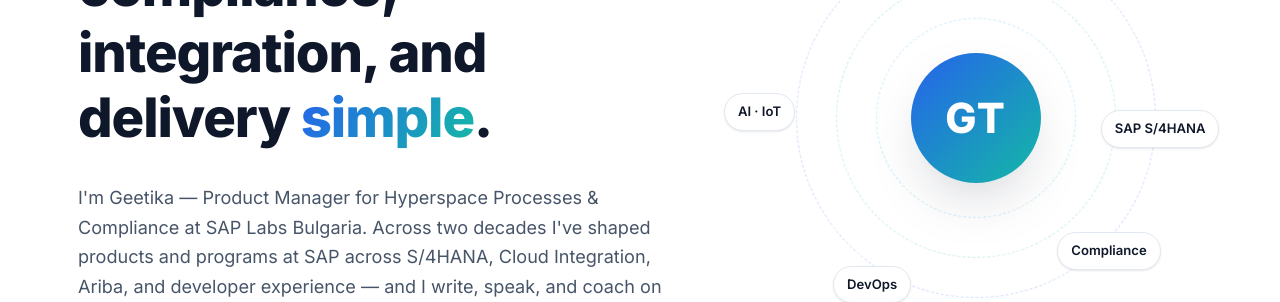
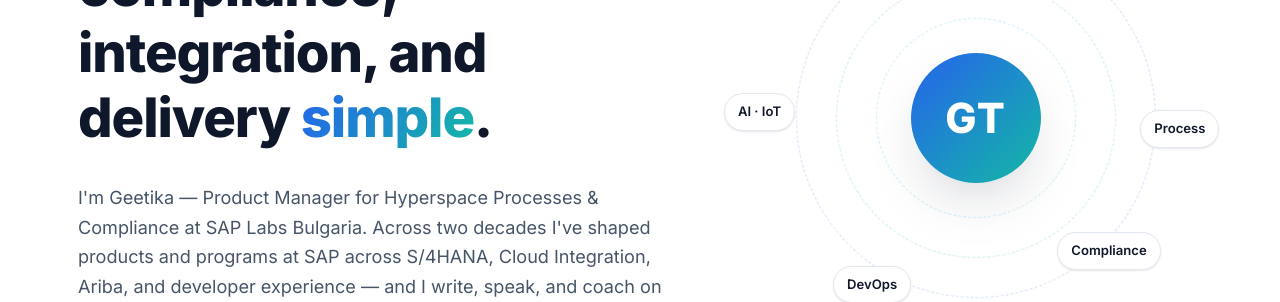
Before and after one commit to geetika-creates/geetika-creates.github.io, a Jekyll site: the page built from index.html, in a window 1280 px wide and 900 px high, scrolled down 260 px. Shown: the part 140-442 px from the top of the window. Built offline with Jekyll 4.4.1, drawn with Linux system fonts in a browser that asks for light colours; some of the changed text lies outside the part shown.

Commit message:
Surface Process Management in expertise, about, and hero

```diff
--- a/index.html
+++ b/index.html
@@ -32,7 +32,7 @@
         <div class="orbit-core">GT</div>
         <span class="chip chip-1">Product</span>
         <span class="chip chip-2">Program</span>
-        <span class="chip chip-3">SAP S/4HANA</span>
+        <span class="chip chip-3">Process</span>
         <span class="chip chip-4">Compliance</span>
         <span class="chip chip-5">DevOps</span>
         <span class="chip chip-6">AI · IoT</span>
@@ -52,10 +52,10 @@
     <div class="about-grid">
       <div class="about-copy">
         <p>
-          I've spent 20+ years moving between Product Management, Program Management, Engineering Leadership,
-          and Software Engineering — steering complex initiatives end-to-end across SAP's most strategic platforms.
-          My focus today: simplifying compliance management and developer experience for thousands of engineers
-          inside SAP's Hyperspace platform.
+          I've spent 20+ years moving between Product Management, Program Management, Process Management,
+          Engineering Leadership, and Software Engineering — steering complex initiatives end-to-end across
+          SAP's most strategic platforms. My focus today: simplifying compliance management and developer
+          experience for thousands of engineers inside SAP's Hyperspace platform.
         </p>
         <p>
           I care about people-oriented, customer-focused environments where teams can do their best work.
@@ -105,6 +105,7 @@
         <ul>
           <li>Product Management</li>
           <li>Program &amp; Project Management</li>
+          <li>Process Management</li>
           <li>Stakeholder &amp; Conflict Management</li>
           <li>Operational Excellence</li>
           <li>Customer Interaction &amp; Escalations</li>
```
